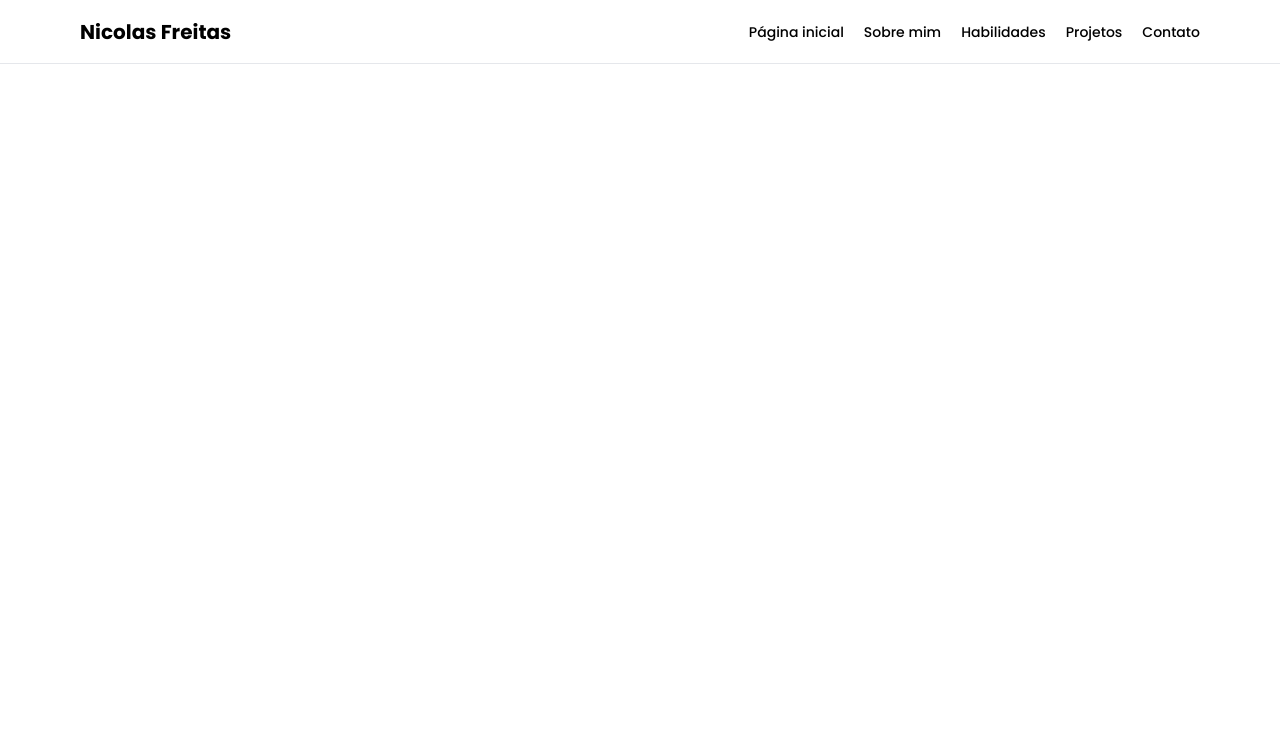
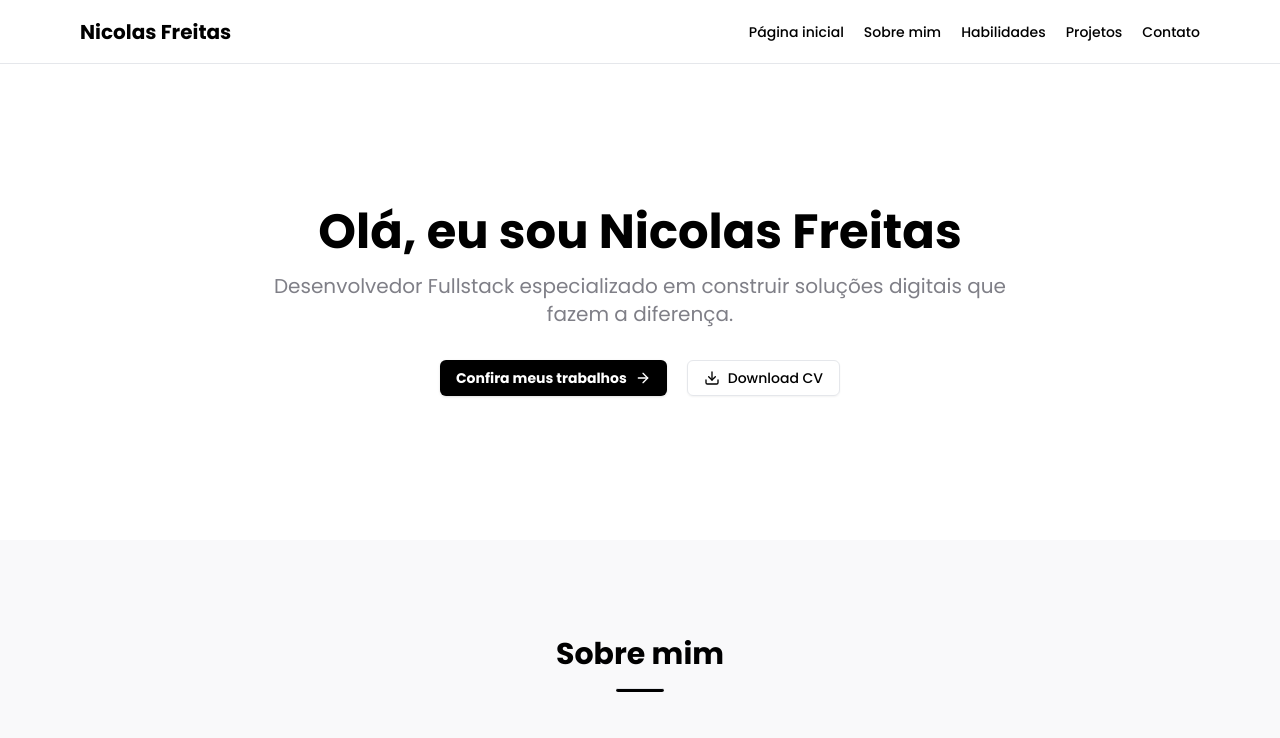
Before and after one commit to nicolasfreitas-dev/portfolio-next, a Next.js app: page / in a window 1280 px wide. Shown: the top 738 px of the page. Built offline with nearby package versions, Linux system fonts and the light colour scheme.

Commit message:
feat: start creation of Footer, Projects, Contact component and add do App.tsx to visualize

```diff
--- a/src/app/page.tsx
+++ b/src/app/page.tsx
@@ -1,10 +1,23 @@
+import About from "@/components/About";
+import Contact from "@/components/Contact";
+import Footer from "@/components/Footer";
 import Header from "@/components/Header";
+import Hero from "@/components/Hero";
+import Projects from "@/components/Projects";
+import Skills from "@/components/Skills";
 
 export default function Home() {
   return (
-      <main>
+      <div className="min-h-screen bg-secondary">
         <Header />
-
-      </main>
+        <main>
+          <Hero />
+          <About />
+          <Skills />
+          <Projects />
+          <Contact />
+        </main>
+        <Footer />
+      </div>
   );
 }
--- /dev/null
+++ b/src/components/Contact/index.tsx
@@ -0,0 +1,5 @@
+export default function Contact() {
+    return (
+        <section></section>
+    )
+};
--- /dev/null
+++ b/src/components/Footer/index.tsx
@@ -0,0 +1,7 @@
+export default function Footer() {
+    return (
+        <footer>
+
+        </footer>
+    )
+}
--- /dev/null
+++ b/src/components/Projects/index.tsx
@@ -0,0 +1,7 @@
+export default function Projects() {
+    return (
+        <section>
+
+        </section>
+    )
+}
```
